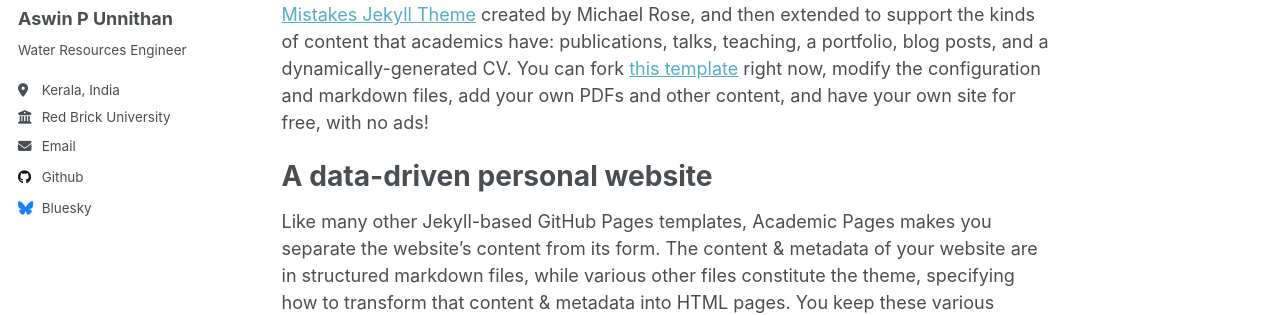
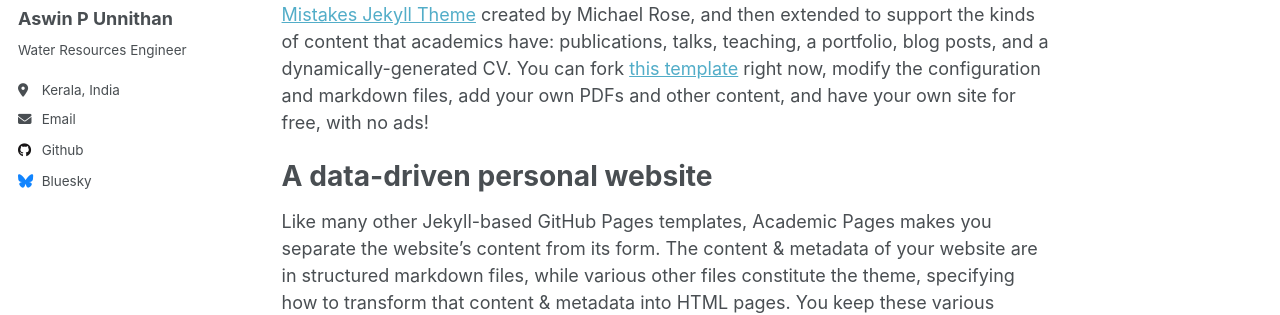
Before and after one commit to aswinpunnithan/aswinpunnithan.github.io, a Jekyll site: the page built from _pages/about.md, in a window 1280 px wide. Shown: the part 283-598 px from the top of the page. Built offline with Jekyll 4.4.1, drawn with Linux system fonts in a browser that asks for light colours; part of the change alters nothing that is shown.

Commit message:
Update _config.yml

```diff
--- a/_config.yml
+++ b/_config.yml
@@ -26,9 +26,9 @@ author:
   pronouns         : # example: "she/her"
   bio              : "Water Resources Engineer"
   location         : "Kerala, India"
-  employer         : "Red Brick University"
+  employer         : #"Red Brick University"
   uri              : # URL
-  email            : "none@example.org"
+  email            : "aswinpunnithan1998@gmail.com"
 
   # Academic websites
   arxiv            : # URL - Update with the correct link to your profile
@@ -44,7 +44,7 @@ author:
   bitbucket        : # Username - Update with your username on the site
   codepen          : # Username
   dribbble         : # Username
-  github           : "academicpages"
+  github           : "aswinpunnithan"
   kaggle           : # Username
   stackoverflow    : # User number or user number and name (i.e., use "1" or "1/jeff-atwood")
 
```
